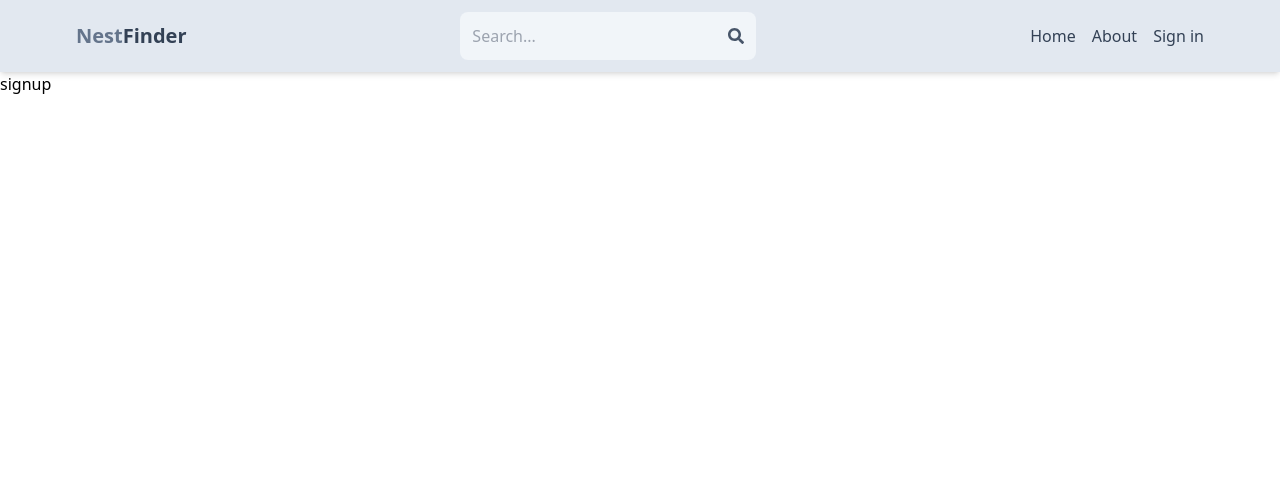
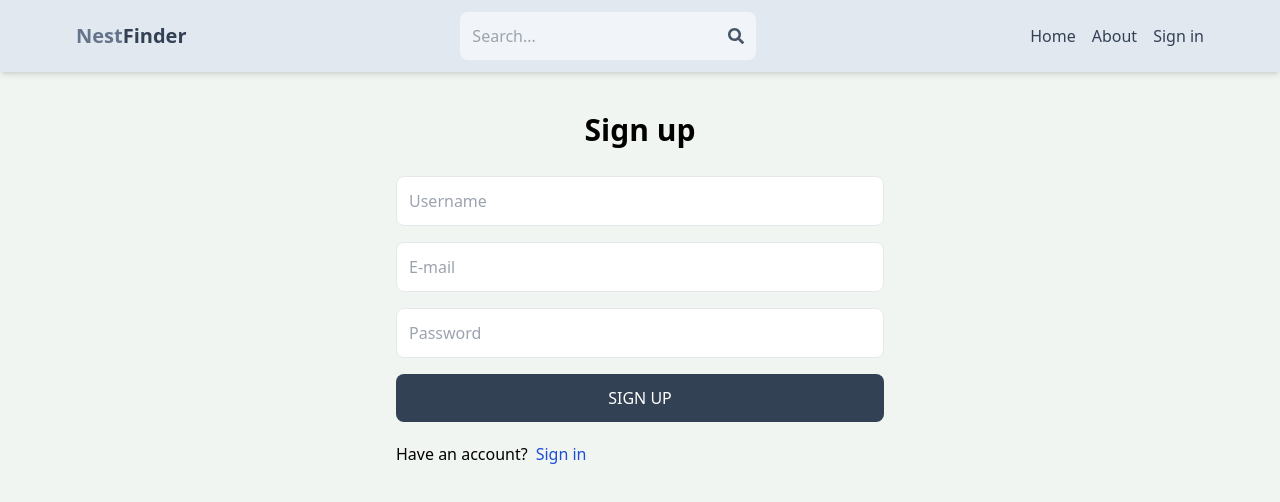
Before and after one commit to NeerajJoshi892/MERN-REAL-ESTATE, a React (Vite) app in the folder client/: page /sign-up in a window 1280 px wide. Shown: the top 502 px of the page. Built offline with nearby package versions, Linux system fonts and the light colour scheme.

Commit message:
create and complete

```diff
--- a/client/src/index.css
+++ b/client/src/index.css
@@ -1,3 +1,7 @@
 @tailwind base;
 @tailwind components;
 @tailwind utilities;
+
+body{
+    background-color: rgb(241, 245, 241);
+}
--- a/client/src/pages/SignUp.jsx
+++ b/client/src/pages/SignUp.jsx
@@ -1,11 +1,40 @@
-import React from 'react'
-
+import React from "react";
+import { Link } from "react-router-dom";
 const SignUp = () => {
   return (
-    <div>
-      signup
+    <div className="p-3 max-w-lg mx-auto">
+      <h1 className="text-3xl text-center font-semibold my-7">Sign up</h1>
+      <form className="flex flex-col gap-4">
+        <input
+          type="text"
+          placeholder="Username"
+          className="border p-3 rounded-lg"
+          id="username"
+        />
+        <input
+          type="text"
+          placeholder="E-mail"
+          className="border p-3 rounded-lg"
+          id="email"
+        />
+        <input
+          type="text"
+          placeholder="Password"
+          className="border p-3 rounded-lg"
+          id="password"
+        />
+        <button className="bg-slate-700 text-white p-3 rounded-lg uppercase hover:opacity-95 disabled:opacity-80">
+          Sign Up
+        </button>
+      </form>
+      <div className="flex gap-2 mt-5">
+        <p>Have an account?</p>
+        <Link to={"/Sign-in"}>
+          <span className="text-blue-700">Sign in</span>
+        </Link>
+      </div>
     </div>
-  )
-}
+  );
+};
 
-export default SignUp
+export default SignUp;
```
